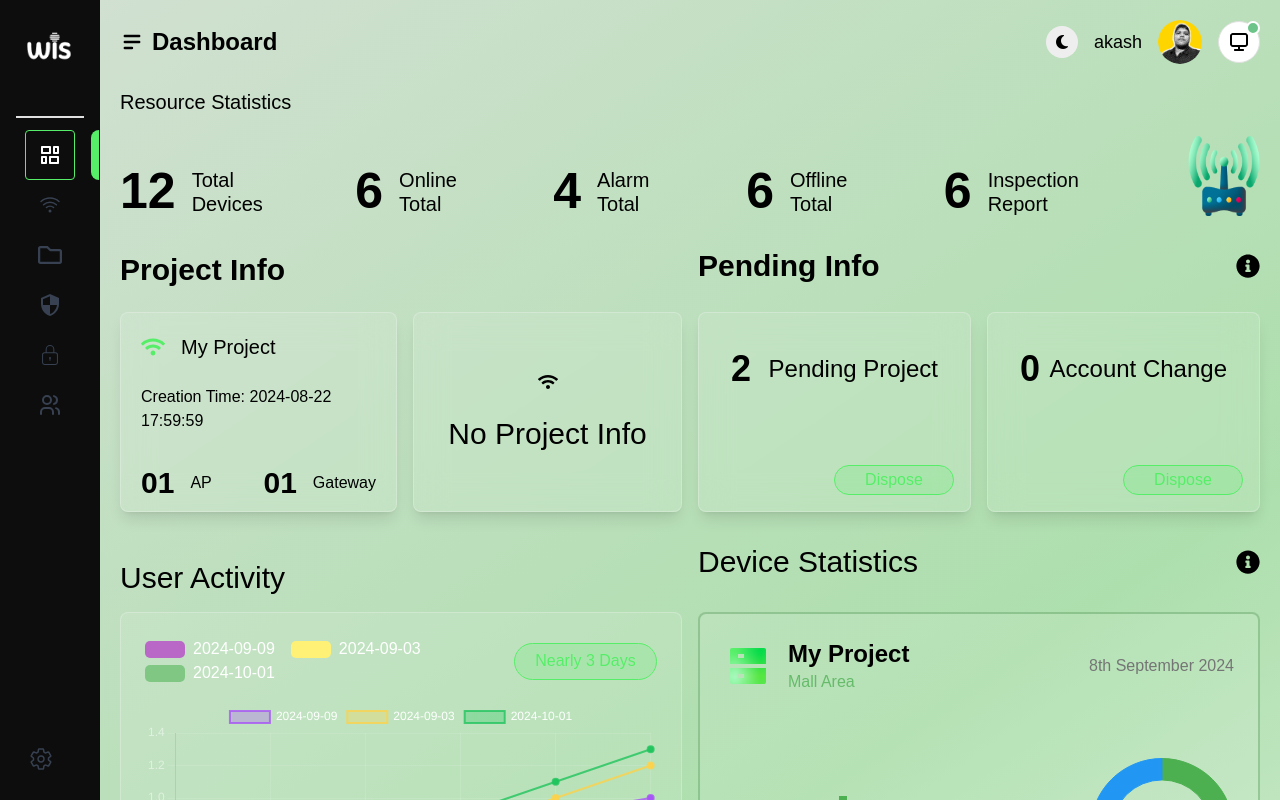
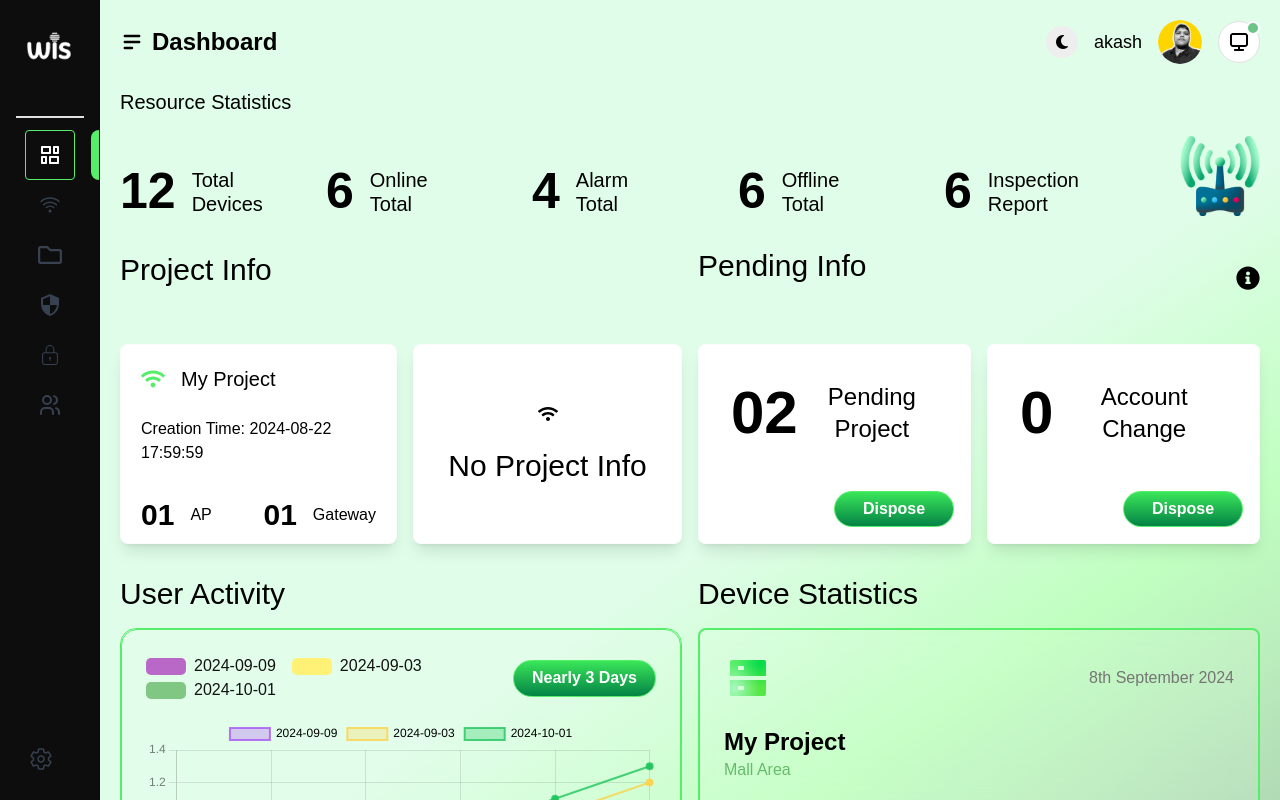
Before and after one commit to akku2005/projectN, a React (Vite) app: page / in a window 1280 px wide. Built offline with nearby package versions, Linux system fonts and the light colour scheme.

Commit message:
light mode done

```diff
--- a/src/_root/Chart/ChatPage.jsx
+++ b/src/_root/Chart/ChatPage.jsx
@@ -1,5 +1,7 @@
-import React, { useState } from "react";
+// UserActivity.js
+import React, { useState, useContext } from "react";
 import { Line } from "react-chartjs-2";
+import "../styles/Dashboard.scss";
 import {
   Chart as ChartJS,
   LineElement,
@@ -9,6 +11,7 @@ import {
   Tooltip,
   Legend,
 } from "chart.js";
+import { ThemeContext } from "../../components/context/ThemeContext";
 
 // Register necessary components for Chart.js
 ChartJS.register(
@@ -21,6 +24,7 @@ ChartJS.register(
 );
 
 const UserActivity = () => {
+  const { isDarkMode, toggleTheme } = useContext(ThemeContext);
   // State to track visibility of each dataset
   const [visibleDatasets, setVisibleDatasets] = useState({
     "2024-09-09": true,
@@ -38,13 +42,13 @@ const UserActivity = () => {
 
   // Data for the line chart with multiple datasets
   const chartData = {
-    labels: ["0", "0.2", "0.4", "0.6", "0.8", "1"], // X-axis labels
+    labels: ["0", "0.2", "0.4", "0.6", "0.8", "1"],
     datasets: [
       {
         label: "2024-09-09",
-        data: [0.1, 0.3, 0.5, 0.7, 0.9, 1], // Data points for the first date
-        borderColor: "rgba(168, 85, 247, 0.8)", // Purple color for the line
-        backgroundColor: "rgba(168, 85, 247, 0.3)", // Lighter fill
+        data: [0.1, 0.3, 0.5, 0.7, 0.9, 1],
+        borderColor: "rgba(168, 85, 247, 0.8)",
+        backgroundColor: "rgba(168, 85, 247, 0.3)",
         borderWidth: 2, // Line thickness
         pointRadius: 3, // Size of data points
         pointBackgroundColor: "rgba(168, 85, 247, 1)", // Point color
@@ -83,27 +87,28 @@ const UserActivity = () => {
     scales: {
       x: {
         grid: {
-          color: "rgba(255, 255, 255, 0.1)", // X-axis grid color
+          color: isDarkMode ? "rgba(255, 255, 255, 0.1)" : "rgba(0, 0, 0, 0.1)", // Light color for dark mode, dark color for light mode
         },
         ticks: {
-          color: "rgba(255, 255, 255, 0.5)", // X-axis tick color
+          color: isDarkMode ? "rgba(255, 255, 255, 0.5)" : "rgba(0, 0, 0, 0.5)", // Light for dark mode, dark for light mode
         },
       },
       y: {
         grid: {
-          color: "rgba(255, 255, 255, 0.1)", // Y-axis grid color
+          color: isDarkMode ? "rgba(255, 255, 255, 0.1)" : "rgba(0, 0, 0, 0.1)", // Same logic for Y-axis grid
         },
         ticks: {
-          color: "rgba(255, 255, 255, 0.5)", // Y-axis tick color
+          color: isDarkMode ? "rgba(255, 255, 255, 0.5)" : "rgba(0, 0, 0, 0.5)", // Light for dark mode, dark for light mode
           beginAtZero: true, // Ensures Y-axis starts from 0
         },
       },
     },
+
     plugins: {
       legend: {
         display: true, // Shows the default legend
         labels: {
-          color: "white", // Legend text color
+          color: isDarkMode ? "white" : "black", // Choose 'white' for dark mode and 'black' for light mode
         },
       },
       tooltip: {
@@ -114,17 +119,17 @@ const UserActivity = () => {
 
   return (
     <div>
-      <div className="bg-white bg-opacity-10 rounded-lg p-4 md:p-6 border border-gray-100 border-opacity-30">
+      <div className="userActivityChart bg-white bg-opacity-10 rounded-lg p-4 md:p-6 border border-gray-100 border-opacity-30">
         {/* Custom legend for the chart */}
-        <div className="flex items-center mb-4 justify-between">
-          <div className="flex flex-wrap flex-col md:flex-row items-start">
+        <div className=" flex items-center mb-4 justify-between">
+          <div className=" flex flex-wrap flex-col md:flex-row items-start">
             {/* Date Entry 1 */}
             <div
               className="flex items-center mr-4 cursor-pointer mb-2 md:mb-0"
               onClick={() => toggleDatasetVisibility("2024-09-09")}
             >
               <div className="w-[40px] h-[17px] bg-purple-300 mr-2 rounded-[5px]"></div>
-              <span className="text-white">2024-09-09</span>
+              <span className="chartText text-white">2024-09-09</span>
             </div>
 
             {/* Date Entry 2 */}
@@ -133,7 +138,7 @@ const UserActivity = () => {
               onClick={() => toggleDatasetVisibility("2024-09-03")}
             >
               <div className="w-[40px] h-[17px] bg-yellow-300 mr-2 rounded-[5px]"></div>
-              <span className="text-white">2024-09-03</span>
+              <span className="chartText text-white">2024-09-03</span>
             </div>
 
             {/* Date Entry 3 */}
@@ -142,13 +147,13 @@ const UserActivity = () => {
               onClick={() => toggleDatasetVisibility("2024-10-01")}
             >
               <div className="w-[40px] h-[17px] bg-green-300 mr-2 rounded-[5px]"></div>
-              <span className="text-white">2024-10-01</span>
+              <span className="chartText text-white">2024-10-01</span>
             </div>
           </div>
 
           {/* Button aligned to the right */}
           <div className="mt-4 md:mt-0">
-            <button className="bg-[#56EE6830] text-[#56EE68] font-medium rounded-full border border-[#56EE68] opacity-100 w-[120px] md:w-[143px] h-[37px] flex justify-center items-center text-sm md:text-base">
+            <button className="disposeButton bg-[#56EE6830] text-[#56EE68] font-medium rounded-full border border-[#56EE68] opacity-100 w-[140px] md:w-[143px] h-[37px] flex justify-center items-center text-sm md:text-base">
               Nearly 3 Days
             </button>
           </div>
--- a/src/_root/Chart/DeviceStatistics.jsx
+++ b/src/_root/Chart/DeviceStatistics.jsx
@@ -39,11 +39,7 @@ const DeviceStatistics = () => {
   };
 
   return (
-    <div
-      className={`bg-white bg-opacity-10 rounded-lg p-6 border-[2px]  ${
-        isDarkMode ? "border-gray-700" : "border-green-800"
-      } border-opacity-30 w-full h-auto sm:h-[360px] lg:h-[390px] mt-8`}
-    >
+    <div className="DeviceStatistics bg-white bg-opacity-10 backdrop-filter backdrop-blur-lg rounded-lg p-6 border border-gray-100 border-opacity-50 w-full h-auto sm:h-[380px] lg:h-[390px]  sm:w-auto">
       {/* Header */}
       <div className="flex justify-between items-center mb-6">
         <div className="flex items-center">
@@ -54,16 +50,6 @@ const DeviceStatistics = () => {
               alt="Project Icon"
             />
           </div>
-          <div>
-            <h2
-              className={`${
-                isDarkMode ? "text-white" : "text-black"
-              } text-xl sm:text-2xl font-semibold`}
-            >
-              My Project
-            </h2>
-            <p className="text-green-400 text-sm sm:text-base">Mall Area</p>
-          </div>
         </div>
         <p
           className={`${
@@ -73,12 +59,21 @@ const DeviceStatistics = () => {
           8th September 2024
         </p>
       </div>
-
+      <div>
+        <h2
+          className={`${
+            isDarkMode ? "text-white" : "text-black"
+          } text-xl sm:text-2xl font-semibold`}
+        >
+          My Project
+        </h2>
+        <p className="text-green-400 text-sm sm:text-base">Mall Area</p>
+      </div>{" "}
       {/* Statistics and Doughnut Chart */}
-      <div className="flex flex-col sm:flex-row justify-between items-center mt-16">
+      <div className="flex flex-col sm:flex-row justify-between items-center mt-16 ">
         <div className="flex gap-9">
           {/* Gateway Info */}
-          <div className="text-center mb-4 sm:mb-0">
+          <div className="text-center mb-4 sm:mb-0 ">
             <p
               className={`${
                 isDarkMode ? "text-white" : "text-black"
@@ -106,7 +101,7 @@ const DeviceStatistics = () => {
         </div>
 
         {/* Doughnut Chart */}
-        <div className="w-28 h-28 sm:w-36 sm:h-36">
+        <div className="w-28 h-28 sm:w-36 sm:h-36 ">
           <Doughnut data={data} options={options} />
         </div>
       </div>
--- a/src/_root/MainContent/index.jsx
+++ b/src/_root/MainContent/index.jsx
@@ -1,4 +1,4 @@
-import React from "react";
+import React, { useEffect, useState } from "react"; // Import useState and useEffect
 import "../styles/MainContent.scss";
 import Icons from "../constants/Icons";
 import ChatPage from "../Chart/ChatPage";
@@ -33,7 +33,21 @@ ChartJS.register(
 );
 
 const MainContent = ({ isDarkMode }) => {
-  const isMobile = window.innerWidth < 768;
+  const [isMobile, setIsMobile] = useState(window.innerWidth < 768); // Initialize isMobile state
+
+  // Update isMobile state on window resize
+  useEffect(() => {
+    const handleResize = () => {
+      setIsMobile(window.innerWidth < 768);
+    };
+
+    window.addEventListener("resize", handleResize); // Add event listener
+
+    return () => {
+      window.removeEventListener("resize", handleResize); // Clean up the event listener
+    };
+  }, []); // Empty dependency array means it runs once on mount and unmount
+
   // Sample data for the Line Chart
   const lineChartData = {
     labels: ["January", "February", "March", "April", "May", "June"],
@@ -63,7 +77,7 @@ const MainContent = ({ isDarkMode }) => {
   };
 
   // Define text color based on dark mode
-  const textColorClass = isDarkMode ? "text-white" : "text-gray-800"; // Adjust colors as needed
+  const textColorClass = isDarkMode ? "text-white" : "text-[#616161]";
 
   return (
     <section className={`main-content mt-6 mb-14`}>
@@ -73,13 +87,13 @@ const MainContent = ({ isDarkMode }) => {
           <ResourceStatistics />
         </div>
         {/* Resource Section for Large Screens */}
-        <div className="hidden md:flex flex-row gap-8 w-full h-auto">
+        <div className="hidden md:flex flex-row gap-8 w-full h-auto ">
           <div className="flex flex-col flex-1">
-            <div className="flex items-center justify-between text-xl font-medium mb-2">
+            <div className="flex items-center justify-between text-xl mb-2  w-[405px] h-[28px]">
               <p>Resource Statistics</p>
             </div>
 
-            <div className="flex flex-col md:flex-row gap-16 mt-3 w-full">
+            <div className="flex flex-col md:flex-row gap-14 mt-3 w-full md:flex-wrap">
               {[
                 { count: 12, label: "Total Devices" },
                 { count: 6, label: "Online Total" },
@@ -87,23 +101,24 @@ const MainContent = ({ isDarkMode }) => {
                 { count: 6, label: "Offline Total" },
                 { count: 6, label: "Inspection Report" },
               ].map(({ count, label }) => (
-                <div key={label} className="font-bold flex items-end gap-4">
-                  <span className="font-semibold text-[40px] md:text-[50px] leading-none">
+                <div className="font-bold flex items-end gap-2 md:gap-4 w-full md:w-[150px]">
+                  <span className="font-semibold text-[40px] md:text-[50px] leading-none text-center">
                     {count}
                   </span>
-                  <p className="text-[16px] md:text-[20px] leading-[24px] font-medium">
-                    {label}
-                  </p>
+                  <div className="text-[16px] md:text-[20px] leading-[24px] font-medium text-start">
+                    {label.split(" ").map((word, index) => (
+                      <div key={index}>{word}</div> // Each word is wrapped in a div for a new line
+                    ))}
+                  </div>
                 </div>
               ))}
               {/* This is where the icon image is placed */}
               <div className="ml-auto flex items-center">
-                {" "}
                 {/* ml-auto pushes the image to the end */}
                 <img
                   src={Icons.wifiIcon}
                   alt="WiFi Icon"
-                  className="hidden md:block w-auto h-auto md:w-[80px] md:h-[80px]"
+                  className="w-[80px] h-[80px] object-contain md:block"
                 />
               </div>
             </div>
@@ -113,24 +128,22 @@ const MainContent = ({ isDarkMode }) => {
 
       {/* Chart Section */}
       <div>
-        <div className="grid grid-row md:grid-cols-2 gap-4">
-          <div className="flex-1 flex-row mt-1">
+        <div className="flex flex-col md:flex-row gap-4">
+          <div className="flex-1 mt-1">
             {/* Project Info Header */}
-            <h1 className="text-3xl md:text-3xl font-bold mb-6">
-              Project Info
-            </h1>
+            <h1 className="text-3xl font-medium mb-14">Project Info</h1>
 
             {isMobile ? (
               <MobileProjectInfo />
             ) : (
-              <div className="flex flex-col space-y-4 md:space-y-0 md:space-x-4 md:flex-row ">
+              <div className="flex flex-col md:flex-row md:space-x-4 space-y-4 md:space-y-0">
                 {/* First Project Box */}
-                <div className="bg-white bg-opacity-10 backdrop-blur-lg rounded-lg  shadow-lg flex flex-col justify-between w-full h-[200px] gap-4 border border-gray-100 border-opacity-30 flex-1 p-5">
+                <div className="ProjectInfo bg-white bg-opacity-10 backdrop-blur-lg rounded-lg shadow-lg flex flex-col justify-between w-full h-[200px] gap-4 border border-gray-100 border-opacity-30 flex-1 p-5">
                   <div className="flex items-center mb-2 gap-4">
                     <FaWifi className="h-[24px] w-[24px] text-[rgb(86,238,104)]" />
-                    <h2 className="text-xl md:text-xl">My Project</h2>
+                    <h2 className="text-xl">My Project</h2>
                   </div>
-                  <p className={`text-sm md:text-base mb-4`}>
+                  <p className="text-sm md:text-base mb-4">
                     Creation Time: 2024-08-22 17:59:59
                   </p>
                   <div className="flex justify-between">
@@ -146,11 +159,11 @@ const MainContent = ({ isDarkMode }) => {
                 </div>
 
                 {/* Second Project Box */}
-                <div className="bg-white bg-opacity-10 backdrop-blur-lg rounded-lg p-4 shadow-lg w-full h-[200px] gap-4 border border-gray-100 border-opacity-30 flex flex-col justify-center items-center flex-1">
+                <div className="ProjectInfo bg-white bg-opacity-10 backdrop-blur-lg rounded-lg p-4 shadow-lg w-full h-[200px] gap-4 border border-gray-100 border-opacity-30 flex flex-col justify-center items-center flex-1">
                   <div className="text-center flex justify-center">
                     <FaWifi className="text-xl mb-2 mx-auto" />
                   </div>
-                  <h2 className={`text-lg md:text-3xl font-medium`}>
+                  <h2 className="text-base md:text-3xl font-medium">
                     No Project Info
                   </h2>
                 </div>
@@ -159,21 +172,23 @@ const MainContent = ({ isDarkMode }) => {
           </div>
 
           <div className="flex-1">
-            {/* Pending info */}
-            <div className="text-center ">
-              <div className="flex justify-between items-center mb-7">
-                <h1 className={`text-2xl md:text-3xl font-bold`}>
-                  Pending Info
-                </h1>
-                <FaInfoCircle className={`w-[24px] h-[24px]`} />
+            {/* Pending Info */}
+            <div className="text-center">
+              <div className="flex justify-between items-center mb-9">
+                <h1 className="text-3xl font-medium mb-6">Pending Info</h1>
+                <FaInfoCircle className="w-[24px] h-[24px]" />
               </div>
 
               {/* Conditional Rendering for Mobile and Large Screens */}
-              <div className="hidden md:flex md:space-x-4">
+              <div className="hidden md:flex md:space-x-4 ">
                 {/* Large Screen Boxes */}
-                <div className="flex flex-row space-x-4 w-full">
-                  <PendingInfoBox count={2} label="Pending Project" />
-                  <PendingInfoBox count={0} label="Account Change" />
+                <div className="flex flex-row space-x-4 w-full ">
+                  <div className="PendingInfo flex-1 rounded-lg">
+                    <PendingInfoBox count={"02"} label="Pending Project" />
+                  </div>
+                  <div className="PendingInfo flex-1 rounded-lg">
+                    <PendingInfoBox count={0} label="Account Change" />
+                  </div>
                 </div>
               </div>
 
@@ -186,21 +201,22 @@ const MainContent = ({ isDarkMode }) => {
         </div>
 
         {/* Chat Page and Device Statistics Side by Side */}
-        <div className="flex flex-col md:flex-row justify-between mt-8 w-full space-y-4 md:space-y-0 md:space-x-4">
-          <div className="w-full md:w-1/2 inline-block mt-4">
+        <div className=" flex flex-col md:flex-row justify-between mt-8 w-full space-y-4 md:space-y-0 md:space-x-4">
+          <div className=" w-full md:w-1/2 inline-block mt-0">
             <div className="flex justify-between items-center mb-4">
               <h1 className={`text-2xl md:text-3xl font-[500]`}>
                 User Activity
               </h1>
             </div>
-            <ChatPage />
+            <div className="userActivityChart">
+              <ChatPage />
+            </div>
           </div>
           <div className="w-full md:w-1/2 inline-block mt-4">
             <div className="flex justify-between items-center mb-4">
               <h1 className={`text-2xl md:text-3xl font-[500]`}>
                 Device Statistics
               </h1>
-              <FaInfoCircle className={`w-[24px] h-[24px]`} />
             </div>
             <DeviceStatistics />
           </div>
--- a/src/_root/ResourceStatistics/PendingInfoBox.jsx
+++ b/src/_root/ResourceStatistics/PendingInfoBox.jsx
@@ -1,19 +1,19 @@
 // PendingInfoBox.js
 import React from "react";
-
+import "../styles/Dashboard.scss";
 const PendingInfoBox = ({ count, label }) => {
   return (
-    <div className="bg-white bg-opacity-10 backdrop-blur-lg rounded-lg p-4 shadow-lg w-full h-[200px] gap-4 border border-gray-100 border-opacity-30 flex flex-col justify-between">
+    <div className="PendingInfo bg-white bg-opacity-10 backdrop-blur-lg rounded-lg p-4 shadow-lg w-full h-[200px] gap-4 border border-gray-100 border-opacity-30 flex flex-col justify-between">
       {" "}
       {/* Adjusted height */}
       <div className="flex justify-between items-center w-full px-4 gap-2 p-5">
-        <div className="text-4xl font-bold">{count}</div>{" "}
+        <div className="text-6xl font-bold ">{count}</div>{" "}
         {/* Adjusted font size */}
         <div className="text-lg md:text-2xl font-[500]">{label}</div>{" "}
         {/* Adjusted font size */}
       </div>
       <div className="flex-grow flex flex-col items-end justify-end w-full">
-        <button className="bg-[#56EE6830] text-[#56EE68] font-medium rounded-full border border-[#56EE68] opacity-100 w-[120px] h-[30px] flex justify-center items-center p-[8px]">
+        <button className="disposeButton bg-[#56EE6830] text-[#56EE68] font-medium rounded-full border border-[#56EE68] opacity-100 w-[120px] h-[36px] flex justify-center items-center p-[8px]">
           {" "}
           {/* Adjusted button size */}
           Dispose
--- a/src/_root/ResourceStatistics/PendingInfoSection.jsx
+++ b/src/_root/ResourceStatistics/PendingInfoSection.jsx
@@ -3,7 +3,7 @@ import PendingInfoBox from "./PendingInfoBox"; // Ensure this is the correct imp
 
 const MobilePendingInfoSection = () => {
   return (
-    <div className="flex flex-row  gap-3 w-full">
+    <div className="flex flex-row  gap-3 w-full ">
       <PendingInfoBox count={2} label="Pending Project" />
       <PendingInfoBox count={0} label="Account Change" />
     </div>
--- a/src/_root/ResourceStatistics/ProjectInfo.jsx
+++ b/src/_root/ResourceStatistics/ProjectInfo.jsx
@@ -6,7 +6,7 @@ const MobileProjectInfo = () => {
   return (
     <div className="flex flex-col space-y-4">
       {/* First Project Box */}
-      <div className="bg-white bg-opacity-10 backdrop-blur-lg rounded-lg p-4 shadow-lg flex flex-col justify-between w-full h-[170px] gap-4 border border-gray-100 border-opacity-30">
+      <div className="PendingInfo bg-white bg-opacity-10 backdrop-blur-lg rounded-lg p-4 shadow-lg flex flex-col justify-between w-full h-[170px] gap-4 border border-gray-100 border-opacity-30">
         <div className="flex items-center mb-2 gap-4">
           <FaWifi className="h-[20px] w-[20px] text-[rgb(86,238,104)]" />
           <h2 className="text-lg">My Project</h2>
@@ -25,7 +25,7 @@ const MobileProjectInfo = () => {
       </div>
 
       {/* Second Project Box */}
-      <div className="bg-white bg-opacity-10 backdrop-blur-lg rounded-lg p-4 shadow-lg w-full h-[150px] gap-4 border border-gray-100 border-opacity-30 flex flex-col justify-center items-center">
+      <div className="PendingInfo bg-white bg-opacity-10 backdrop-blur-lg rounded-lg p-4 shadow-lg w-full h-[150px] gap-4 border border-gray-100 border-opacity-30 flex flex-col justify-center items-center">
         <div className="text-center flex justify-center">
           <FaWifi className="text-xl mb-2 mx-auto" />
         </div>
--- a/src/_root/styles/Dashboard.scss
+++ b/src/_root/styles/Dashboard.scss
@@ -27,14 +27,50 @@
     .dashboard-content {
       background: linear-gradient(
         to bottom right,
-        rgb(209, 224, 209), // Light Green (top left)
-        rgba(155, 217, 155, 0.8) 80%, // Light Green (middle)
-        rgba(177, 225, 177, 0.8) // Dark Green (bottom right)
+        #dffde8,
+        #dffde8 60%,
+        #c0ffc0 80%,
+        #bbeebd,
+        #b1dab5
       );
       color: black;
     }
+    .ProjectInfo{
+      background-color: white;
+    }
+    .PendingInfo{
+      background-color: white;
+    }
+    .disposeButton {
+      background: linear-gradient(180deg, #3AE659, #048346);
+      color: white;
+      font-weight: 600;
+
+    }
+    .userActivityChart {
+      border: 1px solid #56EE68; // Solid border with the specified color
+      border-radius: 16px; // Rounded corners
+      color: darkgray;
+      .chartText{
+        color: #121212;
+      }
+  }
+  .DeviceStatistics{
+    border: 2px solid #56EE68; // Solid border with the specified color
+
+      color: darkgray;
+      .chartText{
+        color: #121212;
+      }
+  }
+
+
+
 
   }
+
+
+
 }
 
 
```
Also changed, not shown: src/_auth/pages/Signin.jsx (+33 -8 lines), 1 other file (tests, documents, lock files or other folders).
